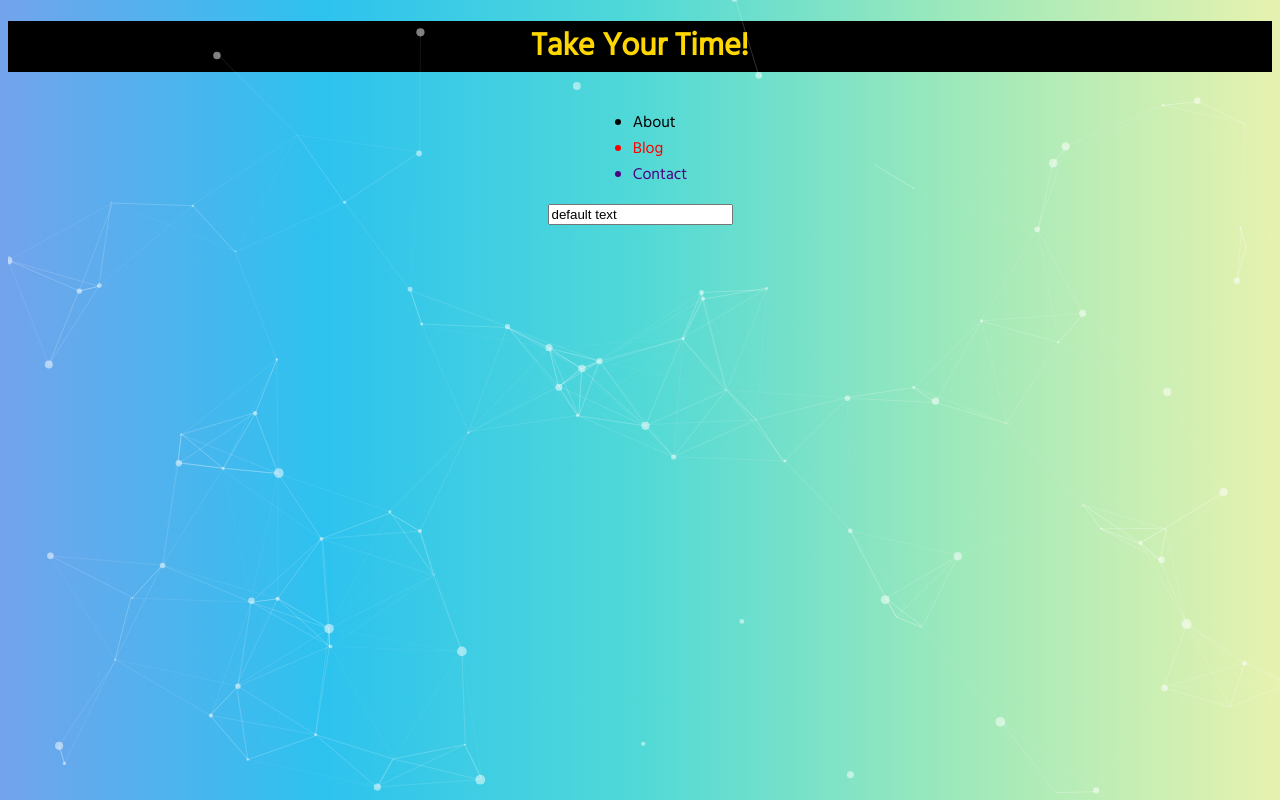
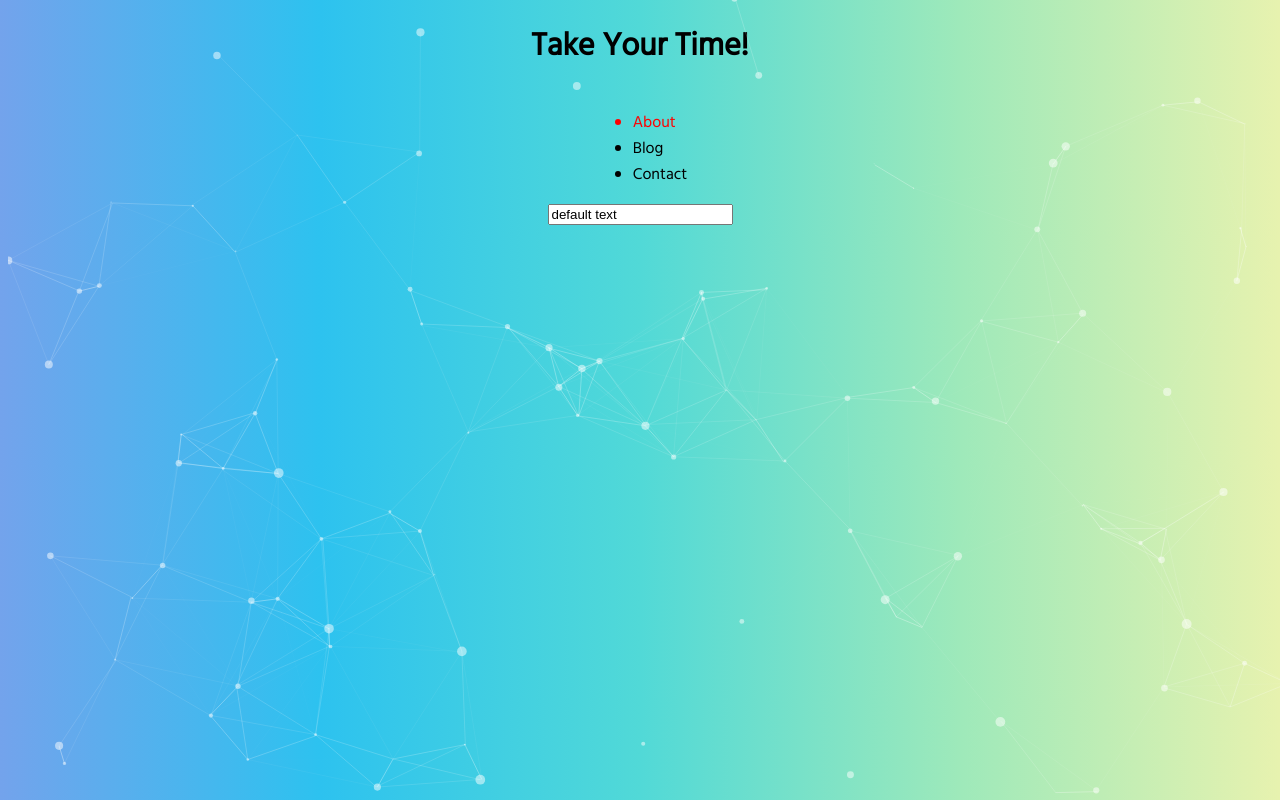
Before and after one commit to TekniqueJoseph/DOM-start-code1, a plain HTML site: page index.html in a window 1280 px wide. Drawn offline with Linux system fonts and the light colour scheme.

Commit message:
used children method to select list elements

```diff
--- a/app.js
+++ b/app.js
@@ -1,12 +1,12 @@
 const mainHead = document.querySelector('h1')
+const ul = document.querySelector('ul')
 const second = document.querySelector('ul :nth-child(2)');
 const third = document.querySelector('li:last-of-type')
 const part = document.querySelector('#particles-js')
 
 mainHead.textContent = 'Take Your Time!'
 mainHead.className = 'title'
-mainHead.style.color = 'gold'
-mainHead.style.backgroundColor = 'black'
+
 
 const input = document.querySelector('input')
 input.setAttribute('value', 'default text')
@@ -14,6 +14,5 @@ input.setAttribute('value', 'default text')
 input.value = input.getAttribute('value', 'enter text')
 const allLis = document.querySelectorAll('li')
 
-const list = document.querySelectorAll('li')
-second.style.color = 'red'
-third.style.color = 'indigo'
+
+ul.children[0].style.color = 'red'
--- a/index.html
+++ b/index.html
@@ -19,7 +19,7 @@
       <h1 id="main-title">Dive into the DOM!</h1>
     </header>
     <ul>
-      <li>About</li>
+      <li class="list-item">About</li>
       <li class="list-item">Blog</li>
       <li class="list-item">Contact</li>
     </ul>
```
